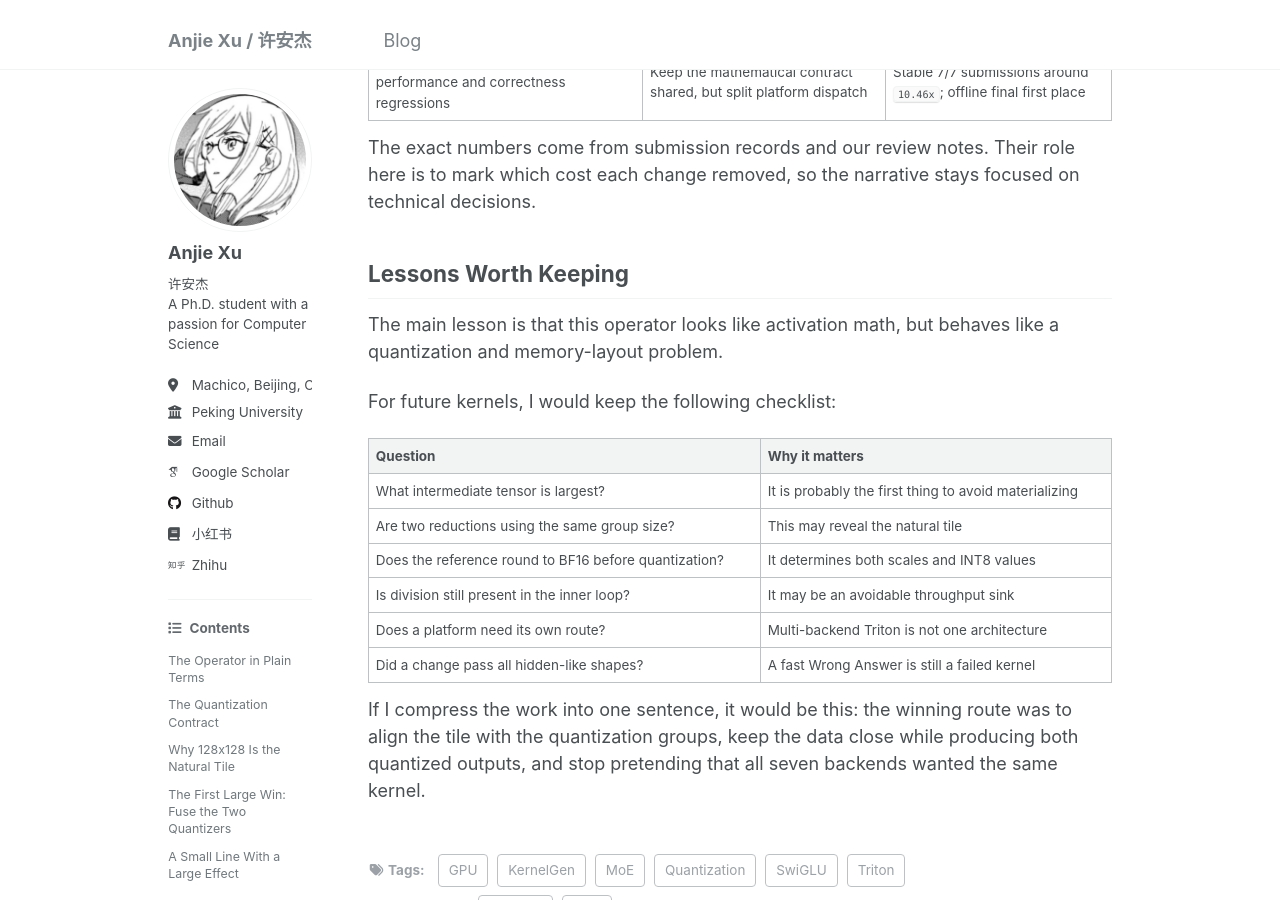
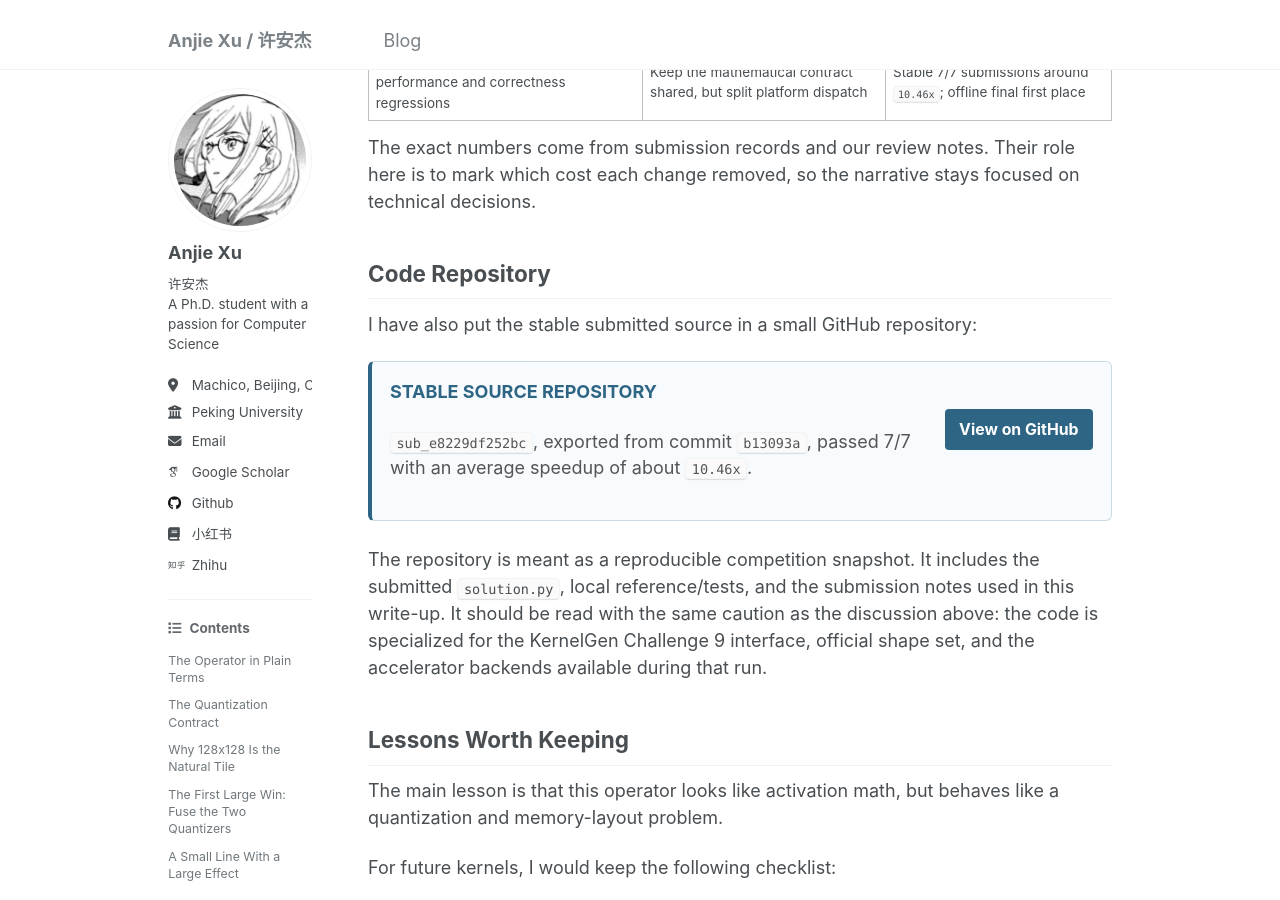
Before and after one commit to anjiexu-pku/anjiexu-pku.github.io, a Jekyll site: the page built from _posts/2026-06-14-kernelgen-task3-silu-quant.md, in a window 1280 px wide and 900 px high, scrolled down 8237 px. Built offline with Jekyll 4.4.1, drawn with Linux system fonts in a browser that asks for light colours; some web fonts are replaced; comment, search, counter and statistics services are not loaded.

Commit message:
Link KernelGen Challenge 9 Task 3 code repository

```diff
--- a/_posts/2026-06-14-kernelgen-task3-silu-quant.md
+++ b/_posts/2026-06-14-kernelgen-task3-silu-quant.md
@@ -399,6 +399,20 @@ The useful way to read the optimization history is as a sequence of bottlenecks
 
 The exact numbers come from submission records and our review notes. Their role here is to mark which cost each change removed, so the narrative stays focused on technical decisions.
 
+## Code Repository
+
+I have also put the stable submitted source in a small GitHub repository:
+
+<div class="kg-challenge-card" markdown="1">
+  <div>
+    <p class="kg-challenge-label">Stable source repository</p>
+    <p class="kg-challenge-desc"><code>sub_e8229df252bc</code>, exported from commit <code>b13093a</code>, passed 7/7 with an average speedup of about <code>10.46x</code>.</p>
+  </div>
+  <a class="kg-challenge-button" href="https://github.com/TankTechnology/kernelgen-challenge-9-task3-silu-quant" target="_blank" rel="noopener">View on GitHub</a>
+</div>
+
+The repository is meant as a reproducible competition snapshot. It includes the submitted `solution.py`, local reference/tests, and the submission notes used in this write-up. It should be read with the same caution as the discussion above: the code is specialized for the KernelGen Challenge 9 interface, official shape set, and the accelerator backends available during that run.
+
 ## Lessons Worth Keeping
 
 The main lesson is that this operator looks like activation math, but behaves like a quantization and memory-layout problem.
@@ -703,6 +717,20 @@ K-group buffer kernel:
 
 这些数字来自提交记录和复盘笔记。它们在文中的作用，是标明每个改动对应消掉了哪一类成本，让叙事围绕技术判断展开。
 
+## 代码仓库
+
+我也把这次稳定提交对应的源码整理成了一个小的 GitHub 仓库：
+
+<div class="kg-challenge-card" markdown="1">
+  <div>
+    <p class="kg-challenge-label">稳定源码仓库</p>
+    <p class="kg-challenge-desc"><code>sub_e8229df252bc</code>，从提交 <code>b13093a</code> 导出，7/7 通过，平均加速比约 <code>10.46x</code>。</p>
+  </div>
+  <a class="kg-challenge-button" href="https://github.com/TankTechnology/kernelgen-challenge-9-task3-silu-quant" target="_blank" rel="noopener">查看 GitHub 仓库</a>
+</div>
+
+这个仓库更适合作为可追溯的比赛快照来读。里面包含当时提交的 `solution.py`、本地 reference/tests，以及本文所依据的提交笔记。它仍然要带着一点谨慎来看：代码针对的是 KernelGen Challenge 9 的接口、官方 shape 集合，以及当时线下赛可用的几类加速卡。
+
 ## 值得保留的经验
 
 这题表面上像激活函数和反向传播，实际更像一个量化与内存布局问题。
```
